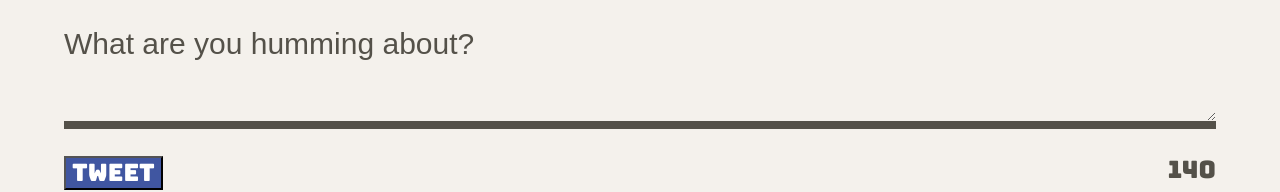
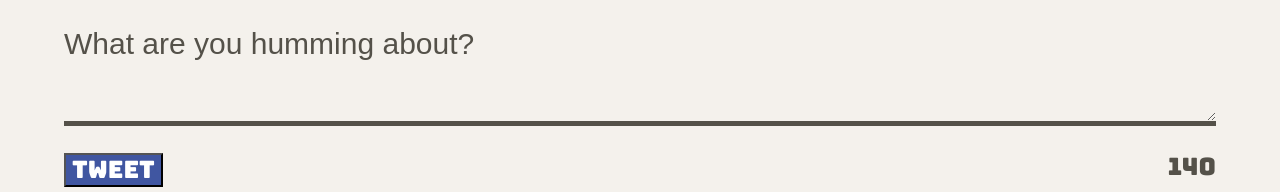
Before and after one commit to lenilsamuel/tweeter, a website: page public/index.html in a window 1280 px wide. Shown: the part 594-786 px from the top of the page. Drawn offline with nearby package versions, Linux system fonts and the light colour scheme.

Commit message:
fix with prettier

```diff
--- a/public/styles/new-tweet.css
+++ b/public/styles/new-tweet.css
@@ -24,7 +24,7 @@ form {
 
 #tweet-text{
   border: none;
-  border-bottom: 8px solid #545149;
+  border-bottom: 5px solid #545149;
   background-color: #f4f1ec;
 }
 
```
